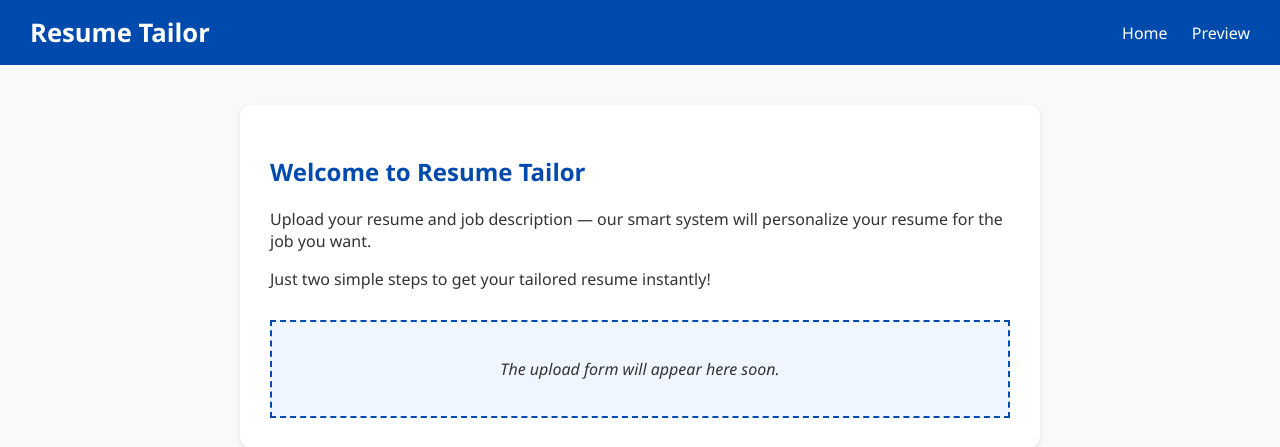
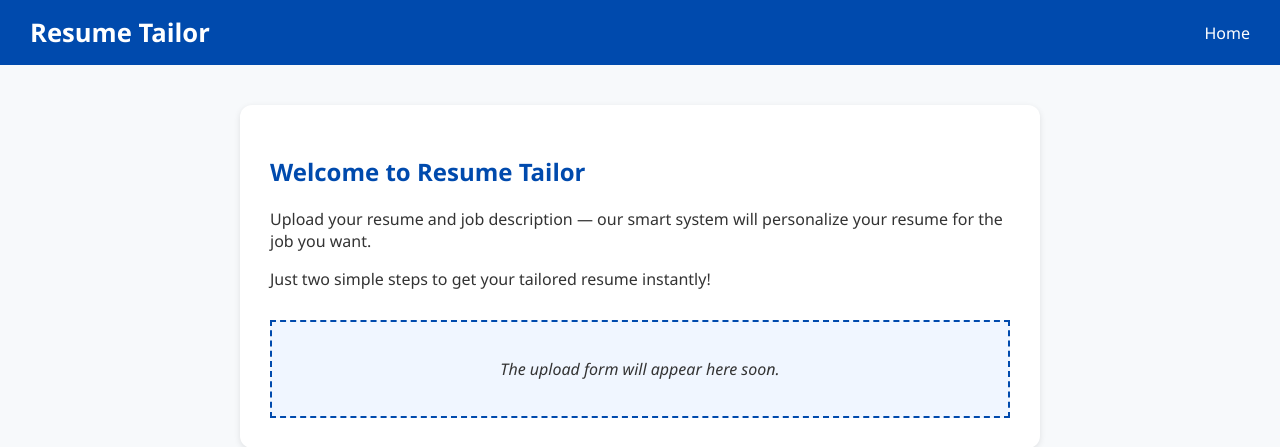
Before and after one commit to mohamed-khalaf9/Resume_Tailoring_website, a Django app: page /resumes/tailor in a window 1280 px wide. Shown: the top 447 px of the page. Run offline with Django 5.2, Linux system fonts and the light colour scheme.

Commit message:
fix pug here

```diff
--- a/resume_tailoring_website/resume_tailoring_service/templates/base.html
+++ b/resume_tailoring_website/resume_tailoring_service/templates/base.html
@@ -12,8 +12,8 @@
     <header>
         <h1>Resume Tailor</h1>
         <nav>
-            <a href="{% url 'upload' %}">Home</a>
-            <a href="{% url 'result' %}">Preview</a>
+            <a href="{% url 'tailor' %}">Home</a>
+
         </nav>
     </header>
 
```
